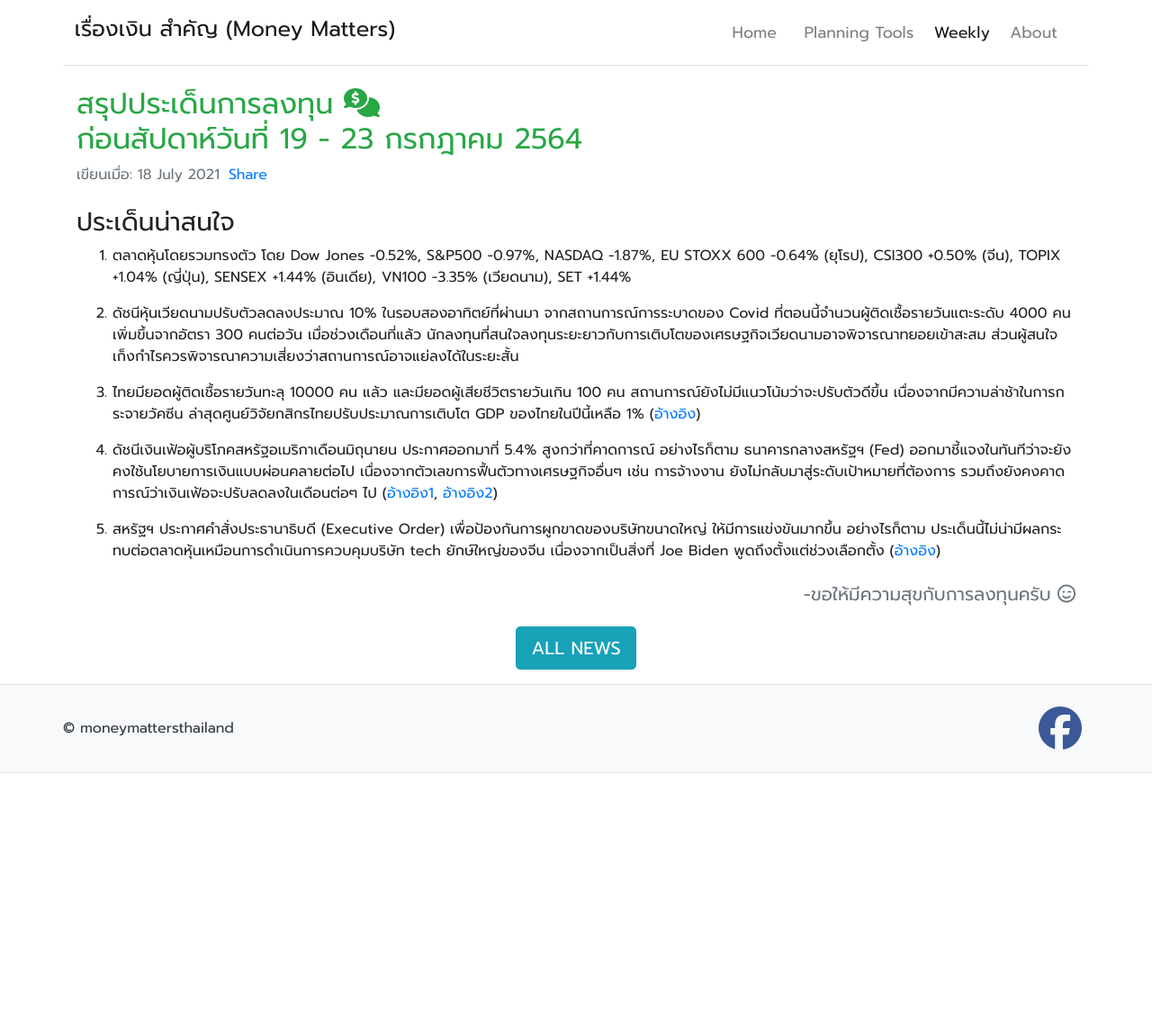
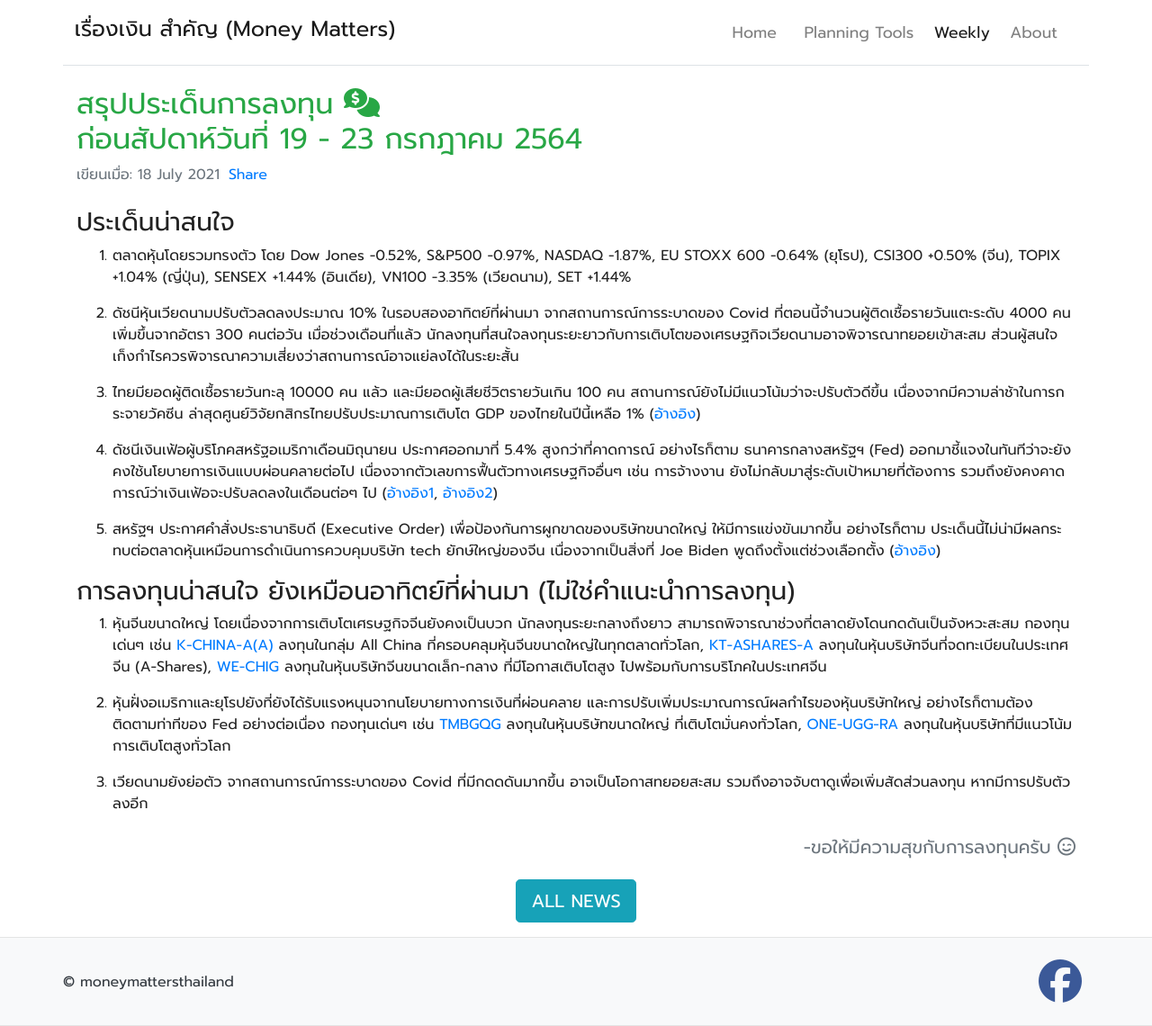
Before and after one commit to moneysart/moneysart.github.io, a Jekyll site: the page built from weekly/_posts/2021-07-18-summary.md, in a window 1280 px wide. Shown: the whole page at 90% size. Built offline with Jekyll 4.4.1, drawn with Linux system fonts in a browser that asks for light colours; nearby versions of some CDN libraries; before the commit the page ends 900 px from its top, so only the background shows below that.

Commit message:
add text

```diff
--- a/weekly/_posts/2021-07-18-summary.md
+++ b/weekly/_posts/2021-07-18-summary.md
@@ -24,3 +24,17 @@ date: 2021-07-18
 
 5. สหรัฐฯ ประกาศคำสั่งประธานาธิบดี (Executive Order) เพื่อป้องกันการผูกขาดของบริษัทขนาดใหญ่ ให้มีการแข่งขันมากขึ้น อย่างไรก็ตาม ประเด็นนี้ไม่น่ามีผลกระทบต่อตลาดหุ้นเหมือนการดำเนินการควบคุมบริษัท tech ยักษ์ใหญ่ของจีน เนื่องจากเป็นสิ่งที่ Joe Biden พูดถึงตั้งแต่ช่วงเลือกตั้ง
 ([อ้างอิง](https://www.cnbc.com/2021/07/09/biden-to-sign-executive-order-aimed-at-cracking-down-on-big-tech-business-practices.html))
+
+
+### การลงทุนน่าสนใจ ยังเหมือนอาทิตย์ที่ผ่านมา (ไม่ใช่คำแนะนำการลงทุน)
+
+1. หุ้นจีนขนาดใหญ่ โดยเนื่องจากการเติบโตเศรษฐกิจจีนยังคงเป็นบวก นักลงทุนระยะกลางถึงยาว สามารถพิจารณาช่วงที่ตลาดยังโดนกดดันเป็นจังหวะสะสม กองทุนเด่นๆ เช่น
+[K-CHINA-A(A)](https://www.finnomena.com/fund/K-CHINA-A(A)) ลงทุนในกลุ่ม All China ที่ครอบคลุมหุ้นจีนขนาดใหญ่ในทุกตลาดทั่วโลก,
+[KT-ASHARES-A](https://www.finnomena.com/fund/KT-Ashares-A) ลงทุนในหุ้นบริษัทจีนที่จดทะเบียนในประเทศจีน (A-Shares),
+[WE-CHIG](https://www.finnomena.com/fund/WE-CHIG) ลงทุนในหุ้นบริษัทจีนขนาดเล็ก-กลาง ที่มีโอกาสเติบโตสูง ไปพร้อมกับการบริโภคในประเทศจีน
+
+2. หุ้นฝั่งอเมริกาและยุโรปยังที่ยังได้รับแรงหนุนจากนโยบายทางการเงินที่ผ่อนคลาย และการปรับเพิ่มประมาณการณ์ผลกำไรของหุ้นบริษัทใหญ่ อย่างไรก็ตามต้องติดตามท่าทีของ Fed อย่างต่อเนื่อง กองทุนเด่นๆ เช่น
+[TMBGQG](https://www.finnomena.com/fund/TMBGQG) ลงทุนในหุ้นบริษัทขนาดใหญ่ ที่เติบโตมั่นคงทั่วโลก,
+[ONE-UGG-RA](https://www.finnomena.com/fund/ONE-UGG-RA) ลงทุนในหุ้นบริษัทที่มีแนวโน้มการเติบโตสูงทั่วโลก
+
+3. เวียดนามยังย่อตัว จากสถานการณ์การระบาดของ Covid ที่มีกดดดันมากขึ้น อาจเป็นโอกาสทยอยสะสม รวมถึงอาจจับตาดูเพื่อเพิ่มสัดส่วนลงทุน หากมีการปรับตัวลงอีก
```
